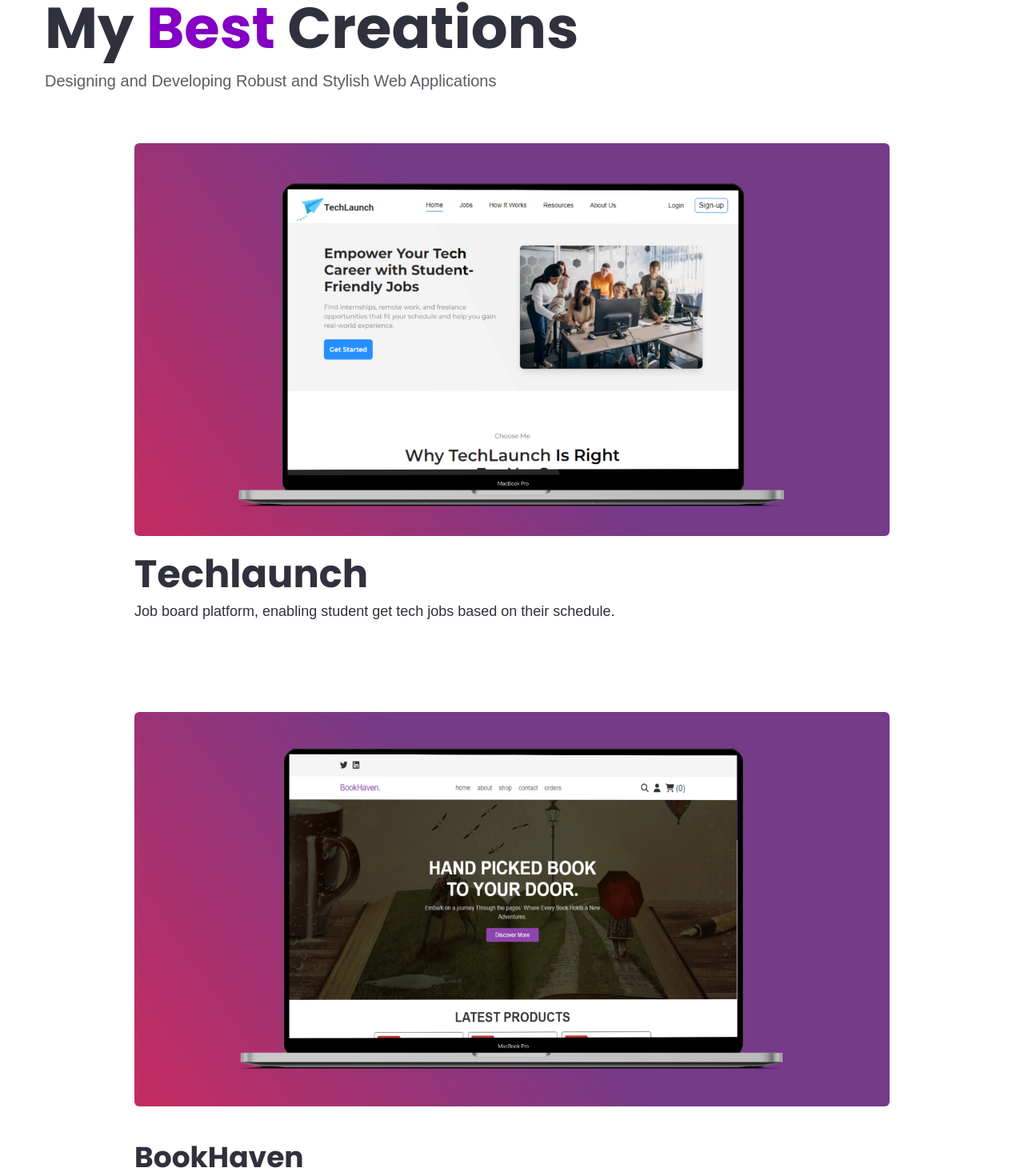
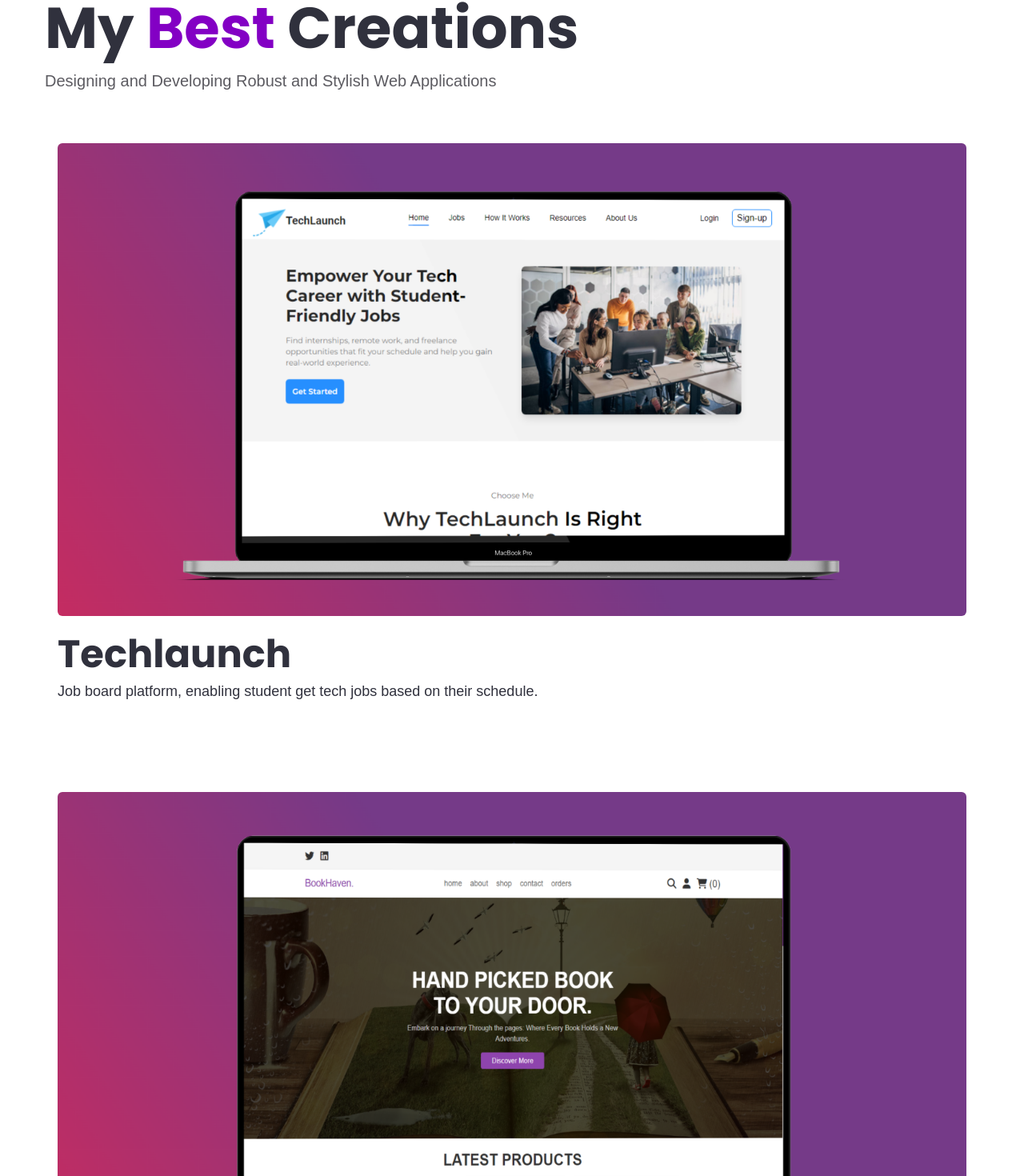
Before and after one commit to LetcodeitwithDave/sololaDavid, a React (Vite) app: page /work in a window 1280 px wide. Shown: the part 153-1623 px from the top of the page at 80% size. Built offline with nearby package versions, Linux system fonts and the light colour scheme; a web font is replaced by a local one.

Commit message:
adjusted padding

```diff
--- a/src/pages/Work.jsx
+++ b/src/pages/Work.jsx
@@ -21,7 +21,7 @@ function Work() {
 
       <div className="mt-12 flex flex-col justify-center ">
         <a href="/work/techlaunch">
-          <div className="h-1/2 w-full  lg:px-28 lg:py-4 ">
+          <div className="h-1/2 w-full  lg:px-4 lg:py-4 ">
             <div>
               <img
                 src={jobMockup}
@@ -51,7 +51,7 @@ function Work() {
           </div>
         </a>
         <a href="">
-          <div className="h-full mt-12 md:mt-20 w-full px-1 py-1 lg:px-28 lg:py-4">
+          <div className="h-full mt-12 md:mt-20 w-full px-1 py-1 lg:px-4 lg:py-4">
             <div>
               <img
                 src={bookMockup}
```
